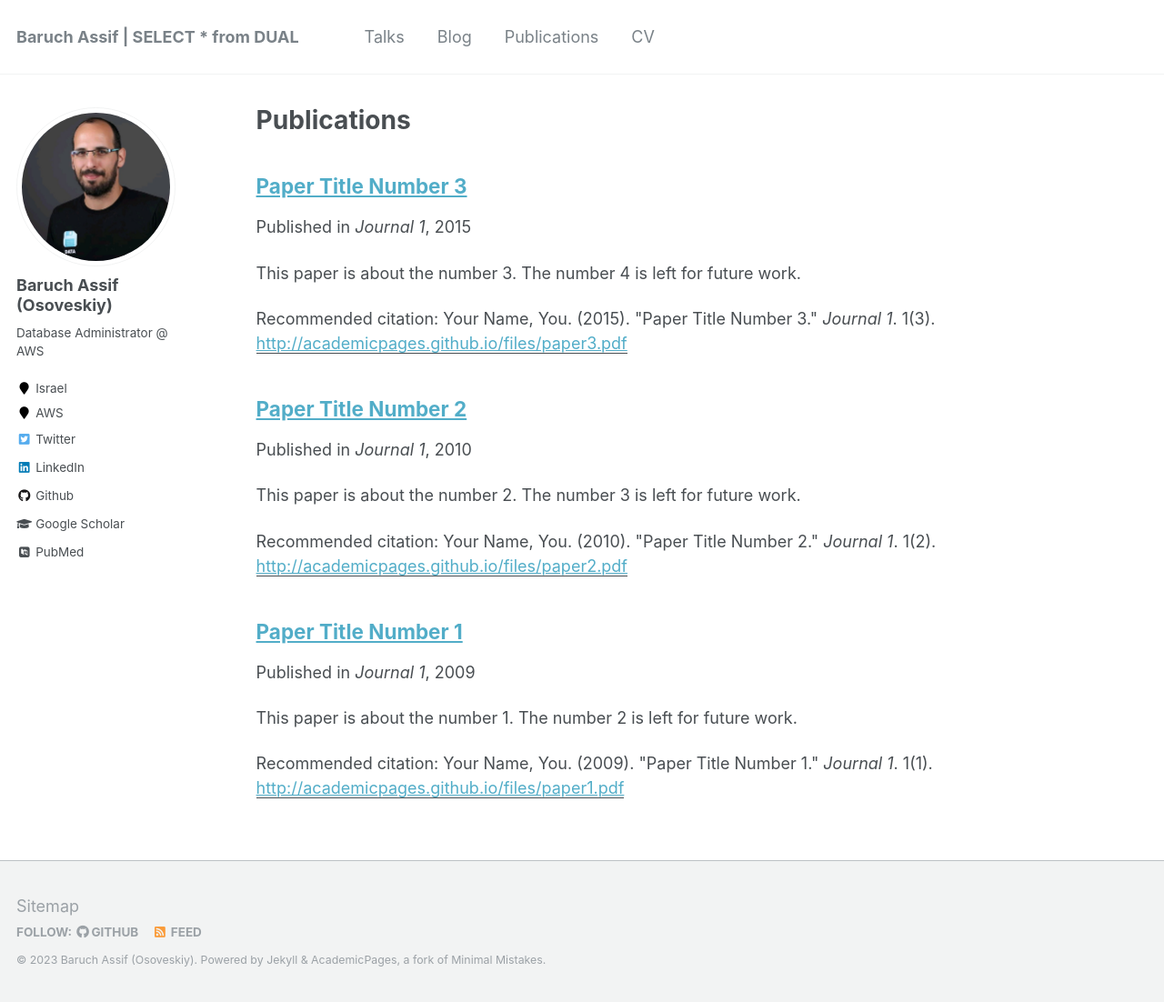
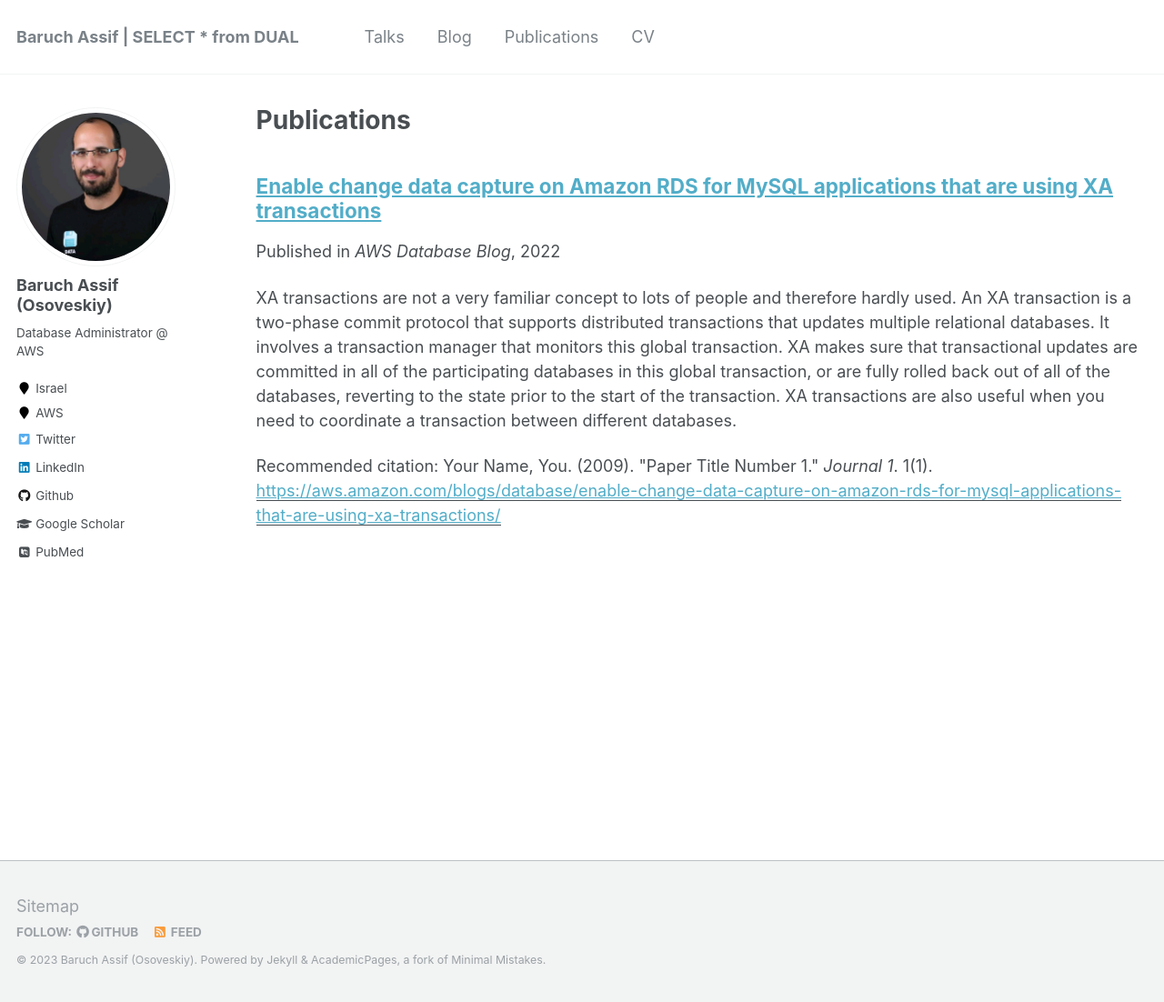
Before and after one commit to barucho/barucho.github.io, a Jekyll site: the page built from _pages/publications.md, in a window 1280 px wide and 1102 px high. Shown: the whole window at 91% size. Built offline with Jekyll 4.4.1, drawn with Linux system fonts in a browser that asks for light colours; some web fonts are replaced.

Commit message:
config and profile

```diff
--- a/_publications/2009-10-01-paper-title-number-1.md
+++ b/_publications/2009-10-01-paper-title-number-1.md
@@ -1,15 +1,15 @@
 ---
-title: "Paper Title Number 1"
+title: "Enable change data capture on Amazon RDS for MySQL applications that are using XA transactions"
 collection: publications
-permalink: /publication/2009-10-01-paper-title-number-1
-excerpt: 'This paper is about the number 1. The number 2 is left for future work.'
-date: 2009-10-01
-venue: 'Journal 1'
-paperurl: 'http://academicpages.github.io/files/paper1.pdf'
+permalink: /publication/2009-10-31-paper-title-number-1
+excerpt: 'XA transactions are not a very familiar concept to lots of people and therefore hardly used. An XA transaction is a two-phase commit protocol that supports distributed transactions that updates multiple relational databases. It involves a transaction manager that monitors this global transaction. XA makes sure that transactional updates are committed in all of the participating databases in this global transaction, or are fully rolled back out of all of the databases, reverting to the state prior to the start of the transaction. XA transactions are also useful when you need to coordinate a transaction between different databases.'
+date: 2022-10-31
+venue: 'AWS Database Blog'
+paperurl: 'https://aws.amazon.com/blogs/database/enable-change-data-capture-on-amazon-rds-for-mysql-applications-that-are-using-xa-transactions/'
 citation: 'Your Name, You. (2009). &quot;Paper Title Number 1.&quot; <i>Journal 1</i>. 1(1).'
 ---
 This paper is about the number 1. The number 2 is left for future work.
 
-[Download paper here](http://academicpages.github.io/files/paper1.pdf)
+[Download paper here](https://aws.amazon.com/blogs/database/enable-change-data-capture-on-amazon-rds-for-mysql-applications-that-are-using-xa-transactions/)
 
 Recommended citation: Your Name, You. (2009). "Paper Title Number 1." <i>Journal 1</i>. 1(1).
--- a/_publications/2010-10-01-paper-title-number-2.md
+++ /dev/null
@@ -1,15 +0,0 @@
----
-title: "Paper Title Number 2"
-collection: publications
-permalink: /publication/2010-10-01-paper-title-number-2
-excerpt: 'This paper is about the number 2. The number 3 is left for future work.'
-date: 2010-10-01
-venue: 'Journal 1'
-paperurl: 'http://academicpages.github.io/files/paper2.pdf'
-citation: 'Your Name, You. (2010). &quot;Paper Title Number 2.&quot; <i>Journal 1</i>. 1(2).'
----
-This paper is about the number 2. The number 3 is left for future work.
-
-[Download paper here](http://academicpages.github.io/files/paper2.pdf)
-
-Recommended citation: Your Name, You. (2010). "Paper Title Number 2." <i>Journal 1</i>. 1(2).
--- a/_publications/2015-10-01-paper-title-number-3.md
+++ /dev/null
@@ -1,15 +0,0 @@
----
-title: "Paper Title Number 3"
-collection: publications
-permalink: /publication/2015-10-01-paper-title-number-3
-excerpt: 'This paper is about the number 3. The number 4 is left for future work.'
-date: 2015-10-01
-venue: 'Journal 1'
-paperurl: 'http://academicpages.github.io/files/paper3.pdf'
-citation: 'Your Name, You. (2015). &quot;Paper Title Number 3.&quot; <i>Journal 1</i>. 1(3).'
----
-This paper is about the number 3. The number 4 is left for future work.
-
-[Download paper here](http://academicpages.github.io/files/paper3.pdf)
-
-Recommended citation: Your Name, You. (2015). "Paper Title Number 3." <i>Journal 1</i>. 1(3).
```
